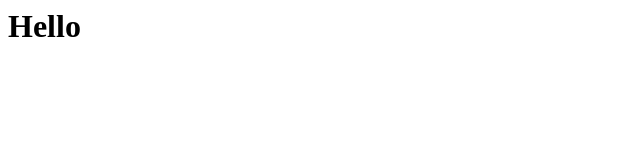
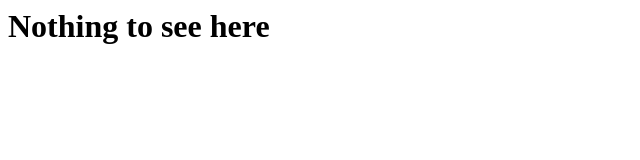
Before and after one commit to borgnar/website, a plain HTML site: page index.html in a window 1280 px wide. Shown: the whole page, without its empty margins (0-640 px from the left). Drawn offline with Linux system fonts and the light colour scheme.

Commit message:
Update index.html

```diff
--- a/index.html
+++ b/index.html
@@ -1 +1 @@
-<h1>Hello</h1>
+<h1>Nothing to see here</h1>
```
